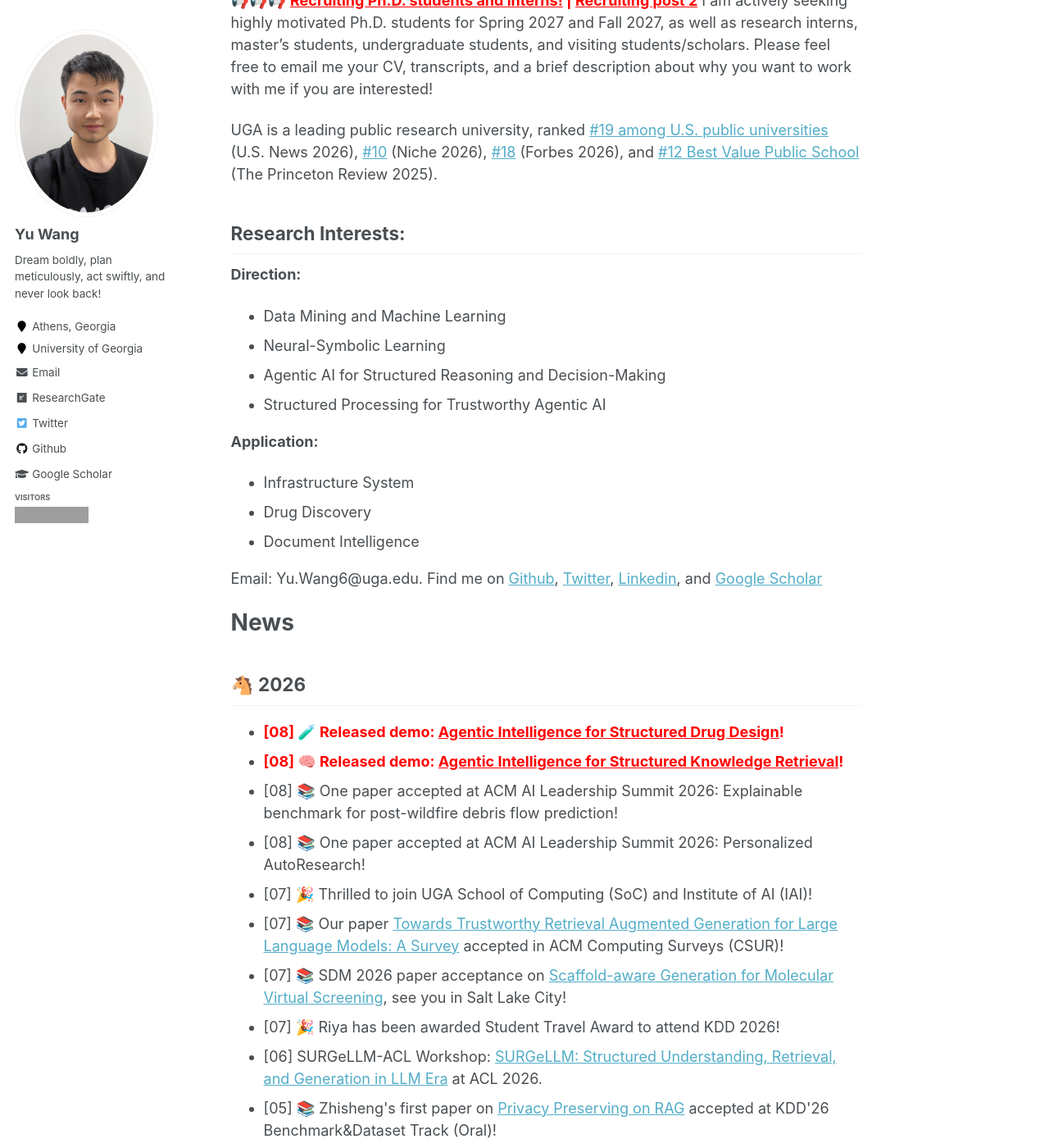
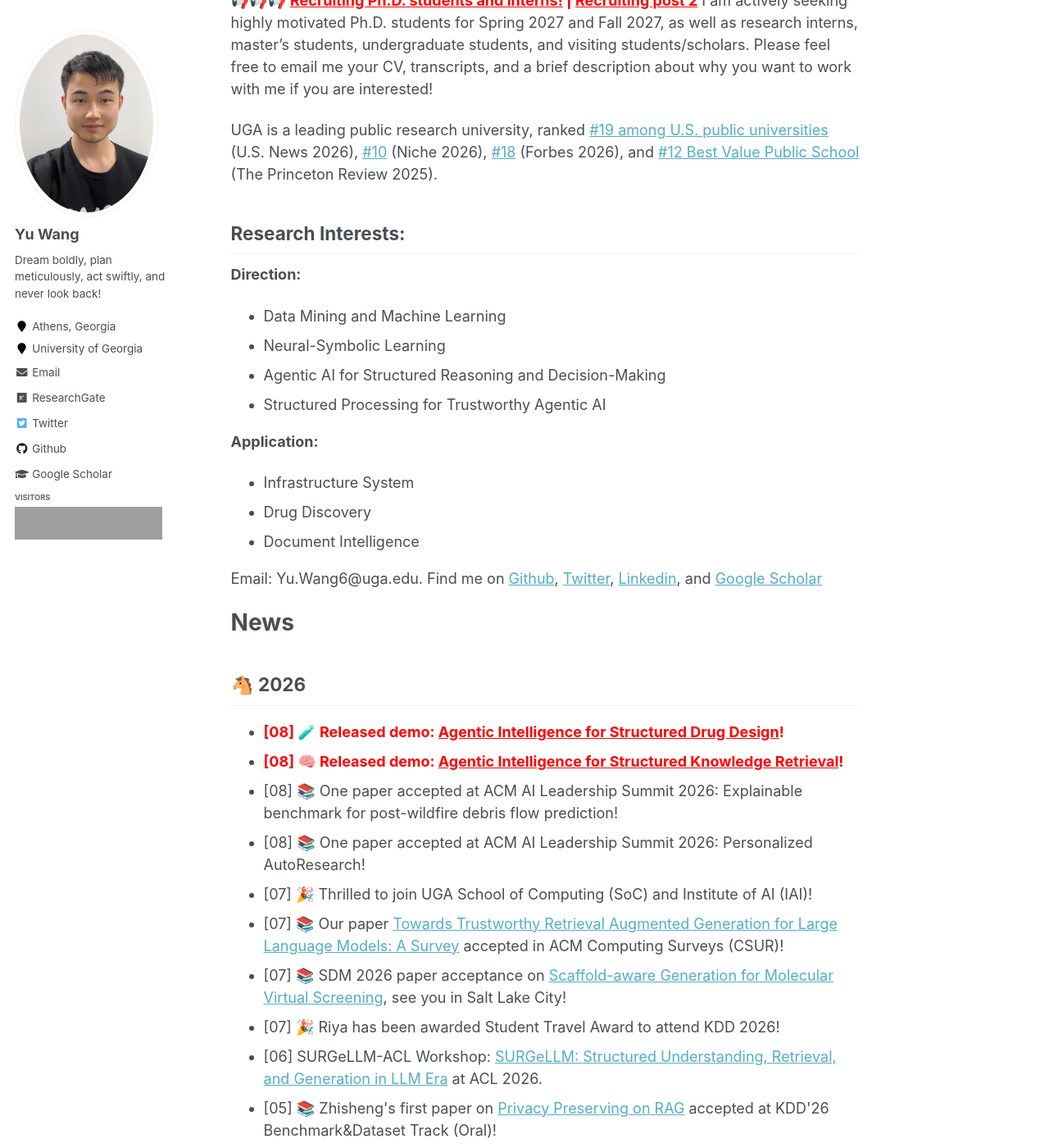
Before and after one commit to yuwang0103/yuwang0103.github.io, a Jekyll site: the page built from _pages/about.md, in a window 1280 px wide and 1400 px high, scrolled down 440 px. Shown: the whole window at 82% size. Built offline with Jekyll 4.4.1, drawn with Linux system fonts in a browser that asks for light colours; grey boxes are pictures that could not be loaded.

Commit message:
Enlarge sidebar visitor map

```diff
--- a/_sass/_sidebar.scss
+++ b/_sass/_sidebar.scss
@@ -254,7 +254,7 @@
 
 .author__visitor-map-widget {
   display: block;
-  width: 90px;
+  width: 180px;
   max-width: 100%;
   overflow: hidden;
 
@@ -266,7 +266,7 @@
 
   img {
     display: block;
-    width: 90px;
+    width: 180px;
     max-width: 100%;
     height: auto;
   }
```
